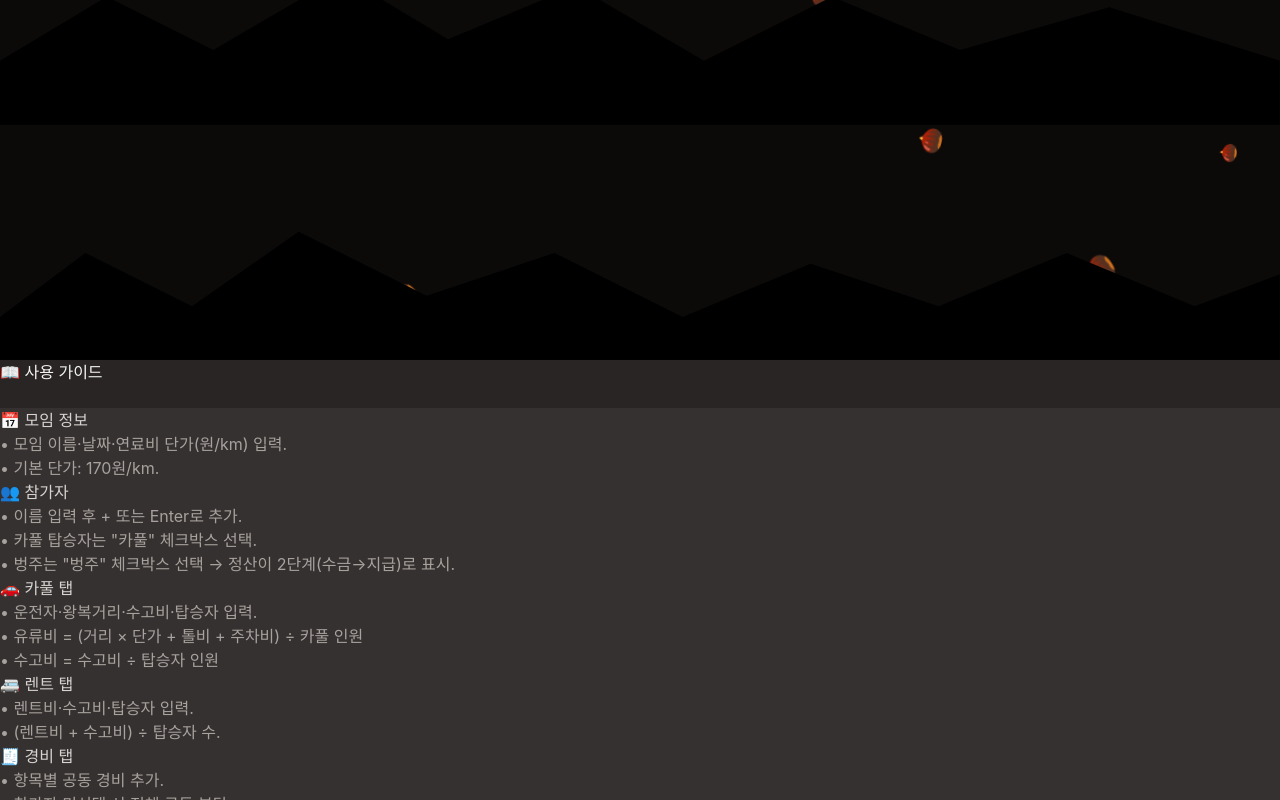
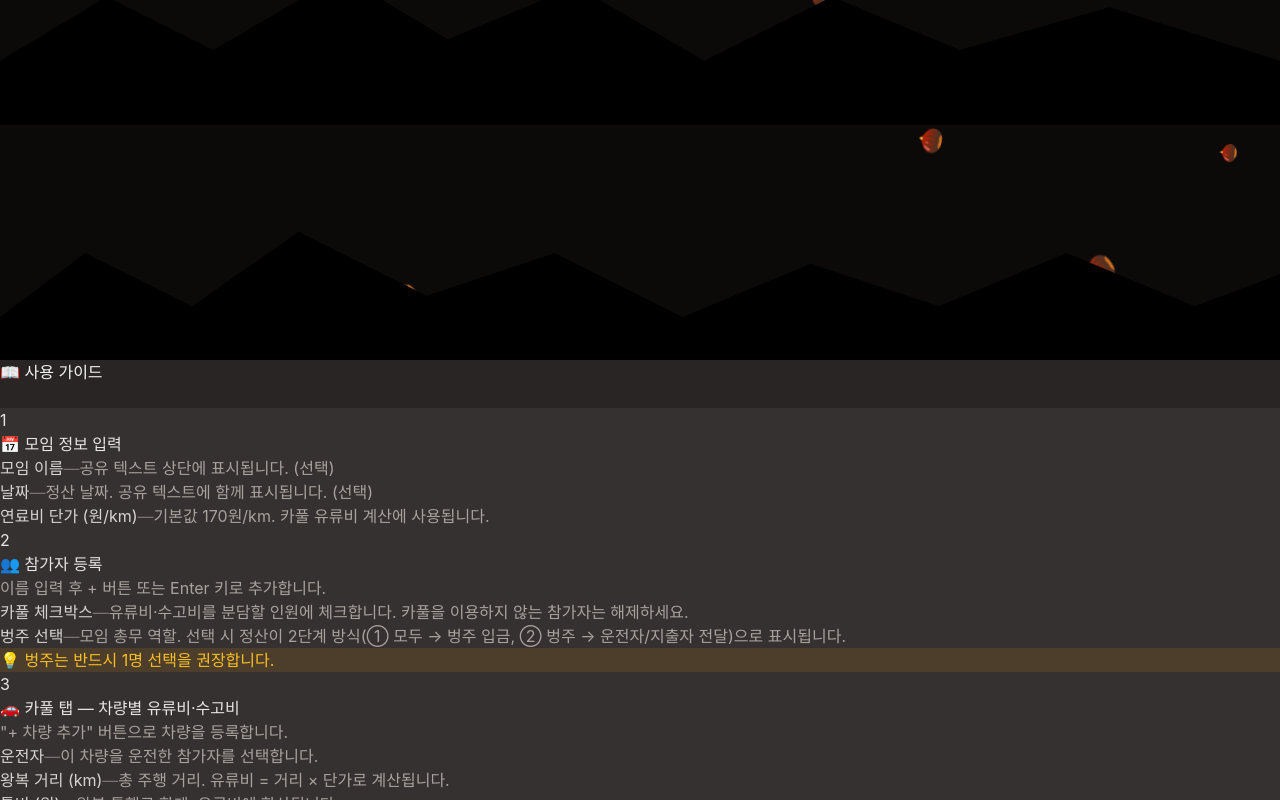
Before and after one commit to bgjoe40/dotori, a React (Vite) app: page / in a window 1280 px wide. Both pictures are taken after a click on the button "사용 가이드 열기". Shown: the part 1419-2219 px from the top of the page. Built offline with nearby package versions, Linux system fonts and the light colour scheme.

Commit message:
docs: expand guide modal with step-by-step input descriptions

```diff
--- a/package.json
+++ b/package.json
@@ -1,7 +1,7 @@
 {
   "name": "dotori",
   "private": true,
-  "version": "1.0.2",
+  "version": "1.0.3",
   "type": "module",
   "scripts": {
     "dev": "vite",
--- a/src/components/GuideModal.tsx
+++ b/src/components/GuideModal.tsx
@@ -4,64 +4,93 @@ interface GuideModalProps {
 
 import { useEffect } from 'react';
 
-const sections = [
+interface StepSection {
+  step: string;
+  title: string;
+  intro?: string;
+  items: { label: string; desc: string }[];
+  note?: string;
+}
+
+const sections: StepSection[] = [
   {
-    title: '📅 모임 정보',
-    content: [
-      '모임 이름·날짜·연료비 단가(원/km) 입력.',
-      '기본 단가: 170원/km.',
+    step: '1',
+    title: '📅 모임 정보 입력',
+    items: [
+      { label: '모임 이름', desc: '공유 텍스트 상단에 표시됩니다. (선택)' },
+      { label: '날짜', desc: '정산 날짜. 공유 텍스트에 함께 표시됩니다. (선택)' },
+      { label: '연료비 단가 (원/km)', desc: '기본값 170원/km. 카풀 유류비 계산에 사용됩니다.' },
     ],
   },
   {
-    title: '👥 참가자',
-    content: [
-      '이름 입력 후 + 또는 Enter로 추가.',
-      '카풀 탑승자는 "카풀" 체크박스 선택.',
-      '벙주는 "벙주" 체크박스 선택 → 정산이 2단계(수금→지급)로 표시.',
+    step: '2',
+    title: '👥 참가자 등록',
+    intro: '이름 입력 후 + 버튼 또는 Enter 키로 추가합니다.',
+    items: [
+      { label: '카풀 체크박스', desc: '유류비·수고비를 분담할 인원에 체크합니다. 카풀을 이용하지 않는 참가자는 해제하세요.' },
+      { label: '벙주 선택', desc: '모임 총무 역할. 선택 시 정산이 2단계 방식(① 모두 → 벙주 입금, ② 벙주 → 운전자/지출자 전달)으로 표시됩니다.' },
+    ],
+    note: '벙주는 반드시 1명 선택을 권장합니다.',
+  },
+  {
+    step: '3',
+    title: '🚗 카풀 탭 — 차량별 유류비·수고비',
+    intro: '"+ 차량 추가" 버튼으로 차량을 등록합니다.',
+    items: [
+      { label: '운전자', desc: '이 차량을 운전한 참가자를 선택합니다.' },
+      { label: '왕복 거리 (km)', desc: '총 주행 거리. 유류비 = 거리 × 단가로 계산됩니다.' },
+      { label: '톨비 (원)', desc: '왕복 통행료 합계. 유류비에 합산됩니다.' },
+      { label: '주차비 (원)', desc: '주차료 합계. 유류비에 합산됩니다.' },
+      { label: '수고비 (원)', desc: '운전자에게 지급하는 사례비. 탑승자 인원으로 나눕니다.' },
+      { label: '탑승자', desc: '이 차량에 탑승한 참가자를 선택합니다. (운전자 제외)' },
+    ],
+    note: '유류비 = (거리×단가 + 톨비 + 주차비) ÷ (운전자+탑승자 수)\n수고비 = 입력한 수고비 ÷ 탑승자 수',
+  },
+  {
+    step: '4',
+    title: '🚐 렌트 탭 — 렌트 비용 정산',
+    intro: '"+ 렌트 차량 추가" 버튼으로 차량을 등록합니다.',
+    items: [
+      { label: '운전자', desc: '이 렌트 차량을 운전한 참가자. 여러 명 선택 가능합니다.' },
+      { label: '왕복 거리 (km)', desc: '총 주행 거리 (참고용).' },
+      { label: '렌트비 (원)', desc: '총 렌트 비용. 전체 탑승 인원으로 균등 분담됩니다.' },
+      { label: '톨비·주차비 (원)', desc: '렌트비에 합산되어 계산됩니다.' },
+      { label: '수고비 (원)', desc: '운전자 사례비. 탑승자 인원으로 나눕니다.' },
+      { label: '탑승자', desc: '이 차량에 탑승한 참가자를 선택합니다.' },
+    ],
+    note: '1인당 부담 = (렌트비 + 톨비 + 주차비) ÷ 전체 탑승 인원\n수고비는 탑승자만 분담합니다.',
+  },
+  {
+    step: '5',
+    title: '🧾 경비 탭 — 공동 경비 정산',
+    intro: '"+ 경비 항목 추가" 버튼으로 항목을 등록합니다.',
+    items: [
+      { label: '항목명', desc: '경비 내용 (예: 점심식사, 숙박비).' },
+      { label: '지불자', desc: '먼저 돈을 낸 참가자. 다른 인원에게 돈을 받습니다.' },
+      { label: 'N빵 모드', desc: '총 금액을 선택 인원 수로 균등 분할합니다.' },
+      { label: '인원추가 모드', desc: '1인당 금액을 먼저 입력하면 총액이 자동 계산됩니다.' },
+      { label: '분담자 선택', desc: '이 경비를 함께 부담할 참가자를 선택합니다. 미선택 시 전체 참가자가 균등 부담합니다.' },
     ],
   },
   {
-    title: '🚗 카풀 탭',
-    content: [
-      '운전자·왕복거리·수고비·탑승자 입력.',
-      '유류비 = (거리 × 단가 + 톨비 + 주차비) ÷ 카풀 인원',
-      '수고비 = 수고비 ÷ 탑승자 인원',
+    step: '6',
+    title: '💰 최종 정산 요약 확인',
+    items: [
+      { label: '참가자별 납부·수령', desc: '각 인원이 얼마를 납부하거나 수령하는지 표시됩니다. 이름을 누르면 항목별 상세 내역을 볼 수 있습니다.' },
+      { label: '벙주 있을 때', desc: '① 모든 참가자 → 벙주에게 입금 ② 벙주 → 운전자·지출자에게 전달합니다.' },
+      { label: '벙주 없을 때', desc: '최소 이체 방식으로 직접 송금할 상대와 금액이 표시됩니다.' },
     ],
   },
   {
-    title: '🚐 렌트 탭',
-    content: [
-      '렌트비·수고비·탑승자 입력.',
-      '(렌트비 + 수고비) ÷ 탑승자 수.',
+    step: '7',
+    title: '📤 공유 및 데이터 관리',
+    items: [
+      { label: '텍스트로 복사', desc: '최종 정산 요약 하단 버튼. 카카오톡·문자에 바로 붙여넣기 할 수 있습니다.' },
+      { label: 'JSON 백업', desc: '현재 데이터를 파일로 저장합니다. 다른 기기에서 불러올 수 있습니다.' },
+      { label: 'JSON 불러오기', desc: '백업 파일을 불러와 데이터를 복원합니다.' },
+      { label: '전체 초기화', desc: '모든 데이터를 삭제합니다. 되돌릴 수 없으니 주의하세요.' },
     ],
-  },
-  {
-    title: '🧾 경비 탭',
-    content: [
-      '항목별 공동 경비 추가.',
-      '참가자 미선택 시 전체 균등 부담.',
-    ],
-  },
-  {
-    title: '💰 최종 정산',
-    content: [
-      '① 각자 → 벙주에게 입금 (수금 내역)',
-      '② 벙주 → 운전자/지출자에게 전달 (지급 내역)',
-    ],
-  },
-  {
-    title: '📤 공유하기',
-    content: [
-      '"공유" 버튼 → 클립보드 복사.',
-      '카카오톡·문자에 붙여넣기.',
-    ],
-  },
-  {
-    title: '💾 데이터 관리',
-    content: [
-      '브라우저에 자동 저장 (DB 미사용).',
-      'JSON 백업/불러오기/전체 초기화 지원.',
-    ],
+    note: '데이터는 이 브라우저에만 저장됩니다. 앱 삭제나 브라우저 데이터 삭제 시 사라집니다.',
   },
 ];
 
@@ -81,7 +110,7 @@ export default function GuideModal({ onClose }: GuideModalProps) {
         if (e.target === e.currentTarget) onClose();
       }}
     >
-      <div className="flex w-full max-h-screen flex-col overflow-hidden bg-white sm:max-h-[85vh] sm:max-w-xl sm:rounded-2xl sm:shadow-xl">
+      <div className="flex w-full max-h-screen flex-col overflow-hidden bg-white sm:max-h-[88vh] sm:max-w-lg sm:rounded-2xl sm:shadow-xl">
         {/* 헤더 — sticky */}
         <div className="sticky top-0 z-10 flex items-center justify-between border-b border-stone-100 bg-white px-5 py-3">
           <h2 className="text-sm font-bold text-stone-900">📖 사용 가이드</h2>
@@ -98,18 +127,35 @@ export default function GuideModal({ onClose }: GuideModalProps) {
         </div>
 
         {/* 본문 — 내부 스크롤 */}
-        <div className="flex-1 overflow-y-auto px-5 py-4">
-          <div className="grid grid-cols-2 gap-3">
+        <div className="flex-1 overflow-y-auto px-4 py-4">
+          <div className="space-y-3">
             {sections.map((sec) => (
-              <div key={sec.title} className="rounded-lg border border-stone-100 bg-stone-50 px-3 py-2.5">
-                <h3 className="mb-1.5 text-[11px] font-bold text-stone-700">{sec.title}</h3>
-                <ul className="space-y-0.5">
-                  {sec.content.map((line, i) => (
-                    <li key={i} className="text-[11px] leading-relaxed text-stone-500">
-                      • {line}
+              <div key={sec.step} className="rounded-xl border border-stone-100 bg-stone-50 px-4 py-3">
+                {/* 섹션 헤더 */}
+                <div className="mb-2 flex items-center gap-2">
+                  <span className="flex h-5 w-5 shrink-0 items-center justify-center rounded-full bg-amber-400 text-[10px] font-extrabold text-white">
+                    {sec.step}
+                  </span>
+                  <h3 className="text-[12px] font-bold text-stone-800">{sec.title}</h3>
+                </div>
+                {sec.intro && (
+                  <p className="mb-2 text-[11px] leading-relaxed text-stone-500">{sec.intro}</p>
+                )}
+                {/* 항목 목록 */}
+                <ul className="space-y-1.5">
+                  {sec.items.map((item) => (
+                    <li key={item.label} className="flex gap-2 text-[11px] leading-relaxed">
+                      <span className="mt-0.5 shrink-0 font-semibold text-stone-700">{item.label}</span>
+                      <span className="text-stone-400">—</span>
+                      <span className="text-stone-500">{item.desc}</span>
                     </li>
                   ))}
                 </ul>
+                {sec.note && (
+                  <div className="mt-2 rounded-lg bg-amber-50 px-3 py-1.5 text-[10px] leading-relaxed text-amber-700 whitespace-pre-line">
+                    💡 {sec.note}
+                  </div>
+                )}
               </div>
             ))}
           </div>
--- a/src/pages/App.tsx
+++ b/src/pages/App.tsx
@@ -817,7 +817,7 @@ export default function App() {
 
       <footer className="mt-8 space-y-1 text-center text-[10px] text-stone-400">
         <p>⚠ 첫 탑승자 픽업지 기준 왕복거리 입력 · 편도 탑승자도 왕복 동일 기준 · 1원 단위 반올림</p>
-        <p>🌰 도토리 산행 정산 v1.0.2 · 2026-05-23</p>
+        <p>🌰 도토리 산행 정산 v1.0.3 · 2026-05-23</p>
       </footer>
     </div>
   );
```
